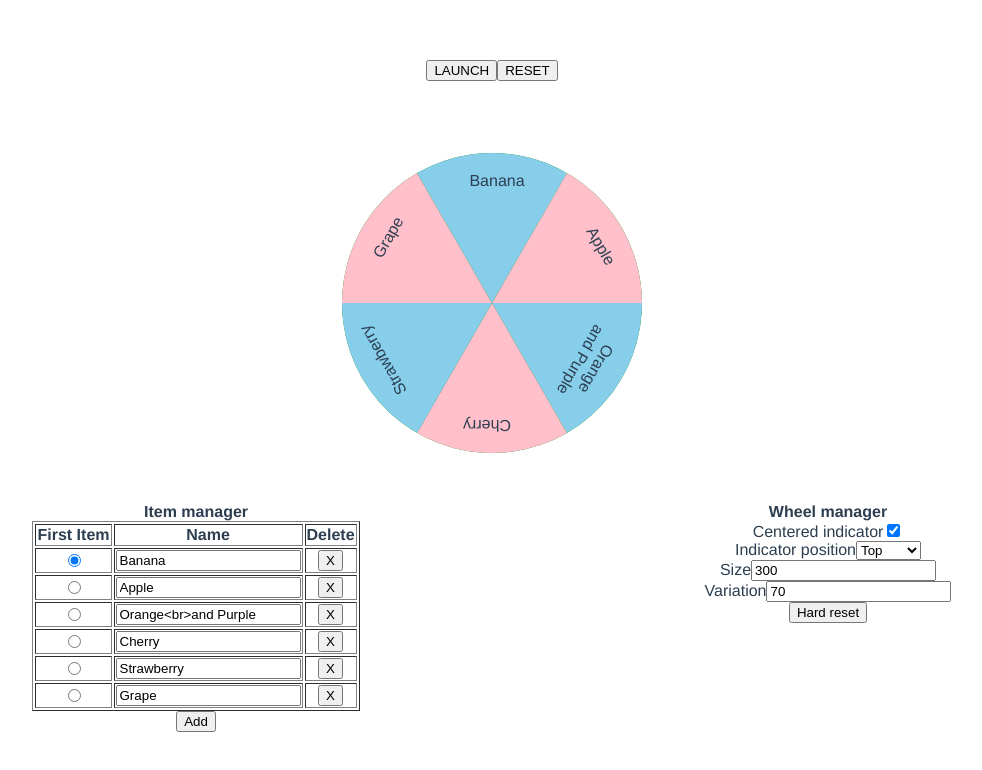
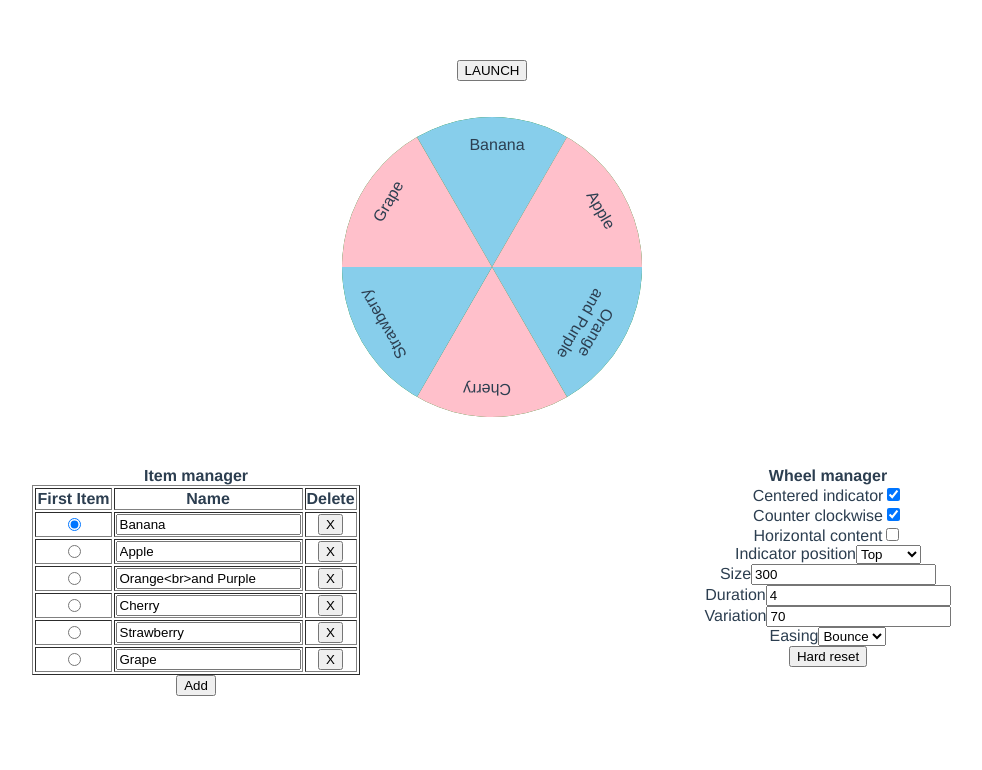
Before and after one commit to nitocode/WheelOfFortune, a Vue app: page / in a window 1280 px wide. Shown: the top 770 px of the page, without its empty margins (148-1130 px from the left). Built offline with nearby package versions, Linux system fonts and the light colour scheme.

Commit message:
Add: Wheel easing and duration

```diff
--- a/src/App.vue
+++ b/src/App.vue
@@ -1,9 +1,8 @@
 <template>
   <div>
-    <button @click="launchWheel()">LAUNCH</button
-    ><button @click="resetWheel()">RESET</button><br />
-    <p v-if="result">The result is : <span v-html="result.name"></span></p>
-    <br /><br /><br /><br />
+    <button v-if="!result" @click="launchWheel()">LAUNCH</button
+    ><button v-if="result" @click="onHardReset()">RESET</button><br />
+    <br /><br />
     <WheelOfFortune
       v-if="wheelActive"
       ref="wheel"
@@ -12,12 +11,17 @@
       :centered-indicator="wheelSettings.centeredIndicator"
       :indicator-position="wheelSettings.indicatorPosition"
       :size="wheelSettings.size"
+      :duration="wheelSettings.duration"
       :result-variation="wheelSettings.resultVariation"
+      :easing="wheelSettings.easing"
       @wheel-start="wheelStartedCallback"
       @wheel-end="wheelEndedCallback"
-      :counter-clockwise="true"
-      :horizontal-content="false"
+      :counter-clockwise="wheelSettings.counterClockwise"
+      :horizontal-content="wheelSettings.horizontalContent"
     />
+
+    <p v-if="result">The result is : <span v-html="result.name"></span></p>
+
     <div class="manager">
       <ItemsManager
         class="item-manager"
@@ -52,7 +56,11 @@ export default {
         centeredIndicator: true,
         indicatorPosition: "top",
         size: 300,
+        duration: 4,
         resultVariation: 70,
+        easing: "bounce",
+        counterClockwise: true,
+        horizontalContent: false,
       },
       items: [
         { id: 1, name: "Banana" },
@@ -90,6 +98,7 @@ export default {
     },
     onHardReset() {
       this.wheelActive = false;
+      this.result = null;
       setTimeout(() => {
         this.wheelActive = true;
       }, 20);
--- a/src/components/WheelManager.vue
+++ b/src/components/WheelManager.vue
@@ -8,6 +8,20 @@
         id="centered"
         type="checkbox"
         v-model="settings.centeredIndicator"
+      />
+    </div>
+    <!-- COUNTER CLOCKWISE -->
+    <div>
+      <label for="clock">Counter clockwise</label>
+      <input id="clock" type="checkbox" v-model="settings.counterClockwise" />
+    </div>
+    <!-- CENTERED INDICATOR -->
+    <div>
+      <label for="horizontal">Horizontal content</label>
+      <input
+        id="horizontal"
+        type="checkbox"
+        v-model="settings.horizontalContent"
       />
     </div>
     <!-- INDICATOR POSITION -->
@@ -29,10 +43,24 @@
       <label for="size">Size</label>
       <input type="number" v-model="settings.size" />
     </div>
+    <!-- DURATION -->
+    <div>
+      <label for="duration">Duration</label>
+      <input type="number" v-model="settings.duration" />
+    </div>
     <!-- VARIATION -->
     <div>
       <label for="variation">Variation</label>
       <input type="number" v-model="settings.resultVariation" />
+    </div>
+
+    <!-- EASING -->
+    <div>
+      <label for="easing">Easing</label>
+      <select name="easing" id="easing" v-model="settings.easing">
+        <option value="ease">Ease</option>
+        <option value="bounce">Bounce</option>
+      </select>
     </div>
     <!-- APPLY HARD RESET -->
     <div>
--- a/src/components/WheelOfFortune.vue
+++ b/src/components/WheelOfFortune.vue
@@ -1,9 +1,14 @@
 <template>
-  <div class="wheel-container" :class="'indicator-' + indicatorPosition">
+  <div class="wheel-container" :class="`indicator-${indicatorPosition}`">
     <div
       @click="launchWheel()"
       class="wheel"
-      :style="{ width: `${size}px`, height: `${size}px` }"
+      :class="`easing-${easing}`"
+      :style="{
+        width: `${size}px`,
+        height: `${size}px`,
+        transitionDuration: `${duration}s`,
+      }"
     >
       <div
         v-for="(item, index) in items"
@@ -69,12 +74,25 @@ export default {
       required: false,
       default: 300,
     },
+    duration: {
+      type: Number,
+      required: false,
+      default: 4,
+    },
     resultVariation: {
       type: Number,
       required: false,
       default: 0,
       validator(value) {
         return value >= 0 && value <= 100;
+      },
+    },
+    easing: {
+      type: String,
+      required: false,
+      default: "ease",
+      validator(value) {
+        return ["ease", "bounce"].includes(value);
       },
     },
     counterClockwise: {
@@ -167,6 +185,7 @@ export default {
 <style lang="scss">
 .wheel-container {
   position: relative;
+  transition: transform 1s ease-in-out;
   &.indicator-top {
     transform: rotate(0deg);
   }
@@ -185,7 +204,14 @@ export default {
   border-radius: 50%;
   margin: auto;
   overflow: hidden;
-  transition: transform 4s cubic-bezier(0.34, 1.56, 0.64, 1);
+  transition: transform cubic-bezier(0.34, 1.56, 0.64, 1);
+
+  &.easing-ease {
+    transition: transform ease-in-out;
+  }
+  &.easing-bounce {
+    transition: transform cubic-bezier(0.34, 1.56, 0.64, 1);
+  }
 
   &-item {
     overflow: hidden;
```
